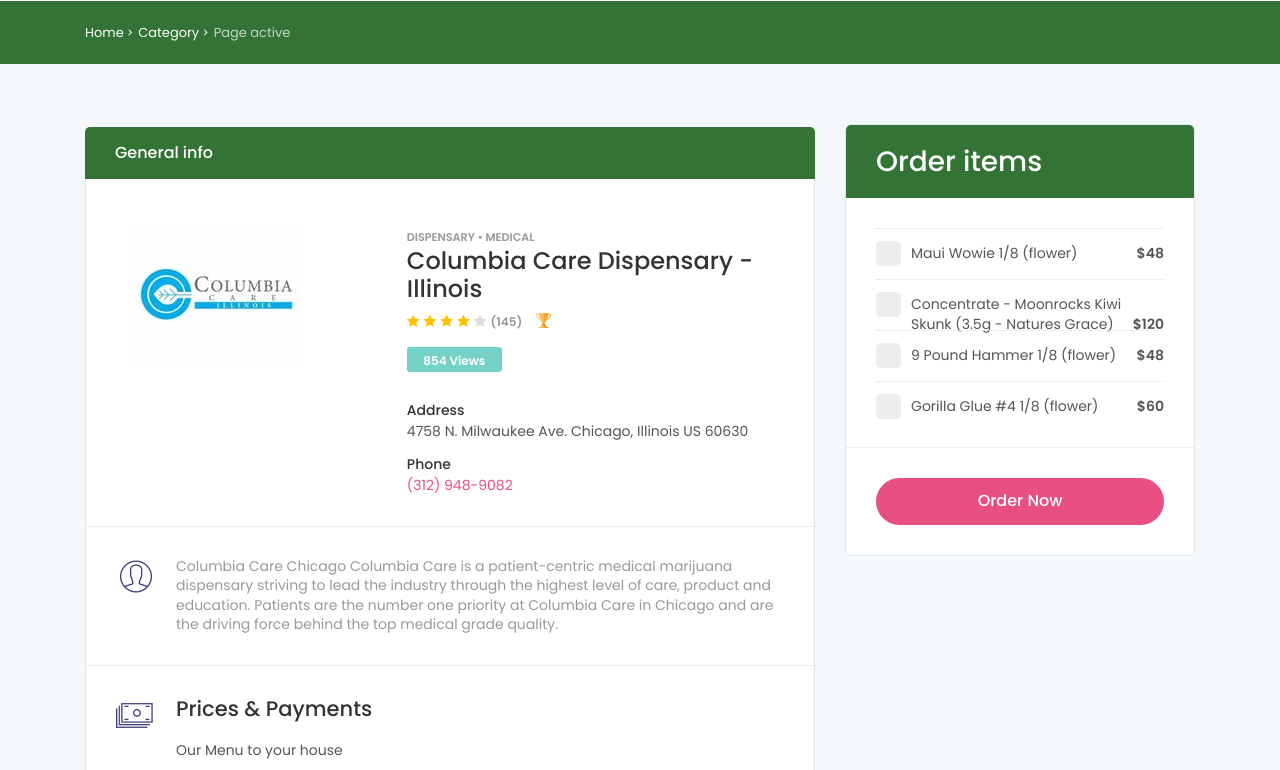
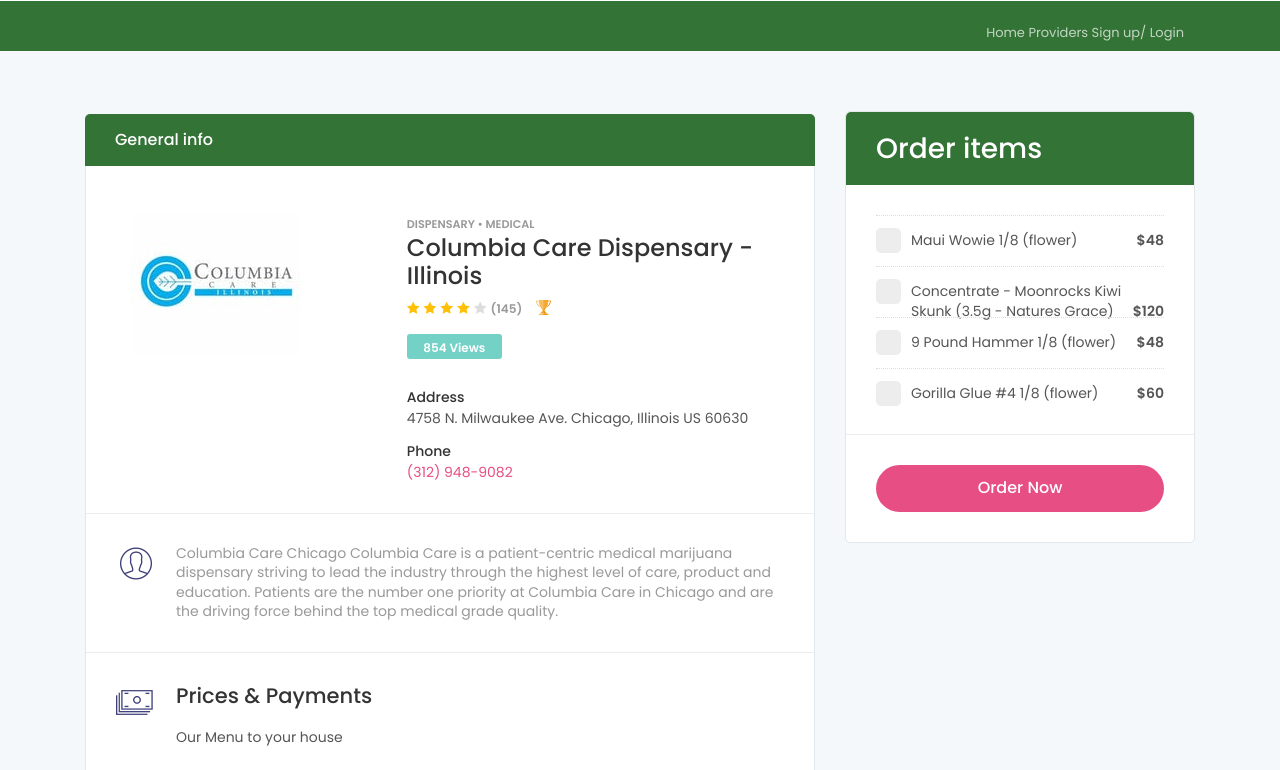
Before and after one commit to jallen9/Project-3, a website: page views/A1.html in a window 1280 px wide. Shown: the part 62-832 px from the top of the page. Drawn offline with nearby package versions, Linux system fonts and the light colour scheme; files that its build step writes are made by us from their sources; files whose address does not match are found by name.

Commit message:
fixed navbar again for views folder

```diff
--- a/views/A1.html
+++ b/views/A1.html
@@ -41,16 +41,18 @@
 	<!-- /header -->
 
 	<main>
-		<div id="breadcrumb">
-			<div class="container">
-				<ul>
-					<li><a href="index.html">Home</a></li>
-					<li><a href="list.html">Category</a></li>
-					<li>Page active</li>
-				</ul>
-			</div>
-		</div>
-		<!-- /breadcrumb -->
+			<div id="navagationbar">
+					<div class="container">
+						<ul>
+							<li>
+								<a href=#>Home</a>
+								<a href=#>Providers</a>
+								<a href=#>Sign up/ Login</a>
+							</li>
+						</ul>
+					</div>
+				</div>
+
 
 		<div class="container margin_60">
 			<div class="row">
```
Also changed, not shown: views/A2.html (+11 -10 lines), views/A3.html (+11 -10 lines), views/A4.html (+13 -10 lines), views/booking-page.html (+11 -11 lines), views/confirm.html (+12 -10 lines), views/detail-page.html (+11 -10 lines), views/list.html (+11 -0 lines).
